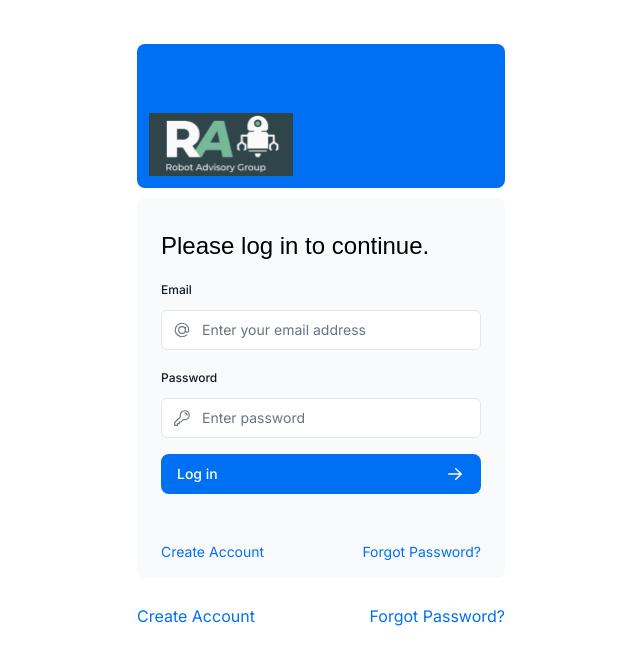
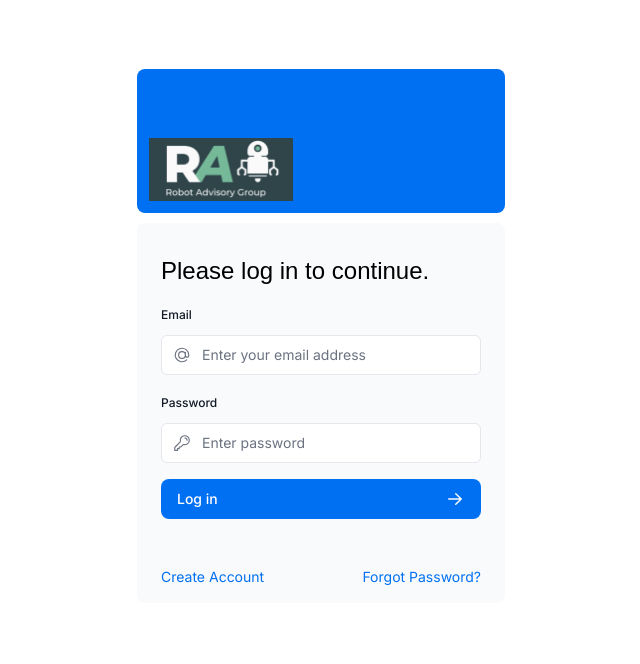
Before and after one commit to BeaJohnston/RRweb, a Next.js app: page /login in a window 1280 px wide. Shown: the top 664 px of the page, without its empty margins (319-959 px from the left). Built offline with nearby package versions, Linux system fonts and the light colour scheme; a web font is replaced by a local one.

Commit message:
login fix

```diff
--- a/app/login/page.tsx
+++ b/app/login/page.tsx
@@ -1,6 +1,5 @@
 import AcmeLogo from '@/app/ui/acme-logo';
 import LoginForm from '@/app/ui/login-form';
-import Link from 'next/link';
 
 export default function LoginPage() {
   return (
@@ -12,14 +11,6 @@ export default function LoginPage() {
           </div>
         </div>
         <LoginForm />
-        <div className="flex justify-between pt-4">
-          <Link href="/signup" className="text-blue-500 hover:underline">
-            Create Account
-          </Link>
-          <Link href="/forgot-password" className="text-blue-500 hover:underline">
-            Forgot Password?
-          </Link>
-        </div>
       </div>
     </main>
   );
--- a/app/ui/login-form.tsx
+++ b/app/ui/login-form.tsx
@@ -105,7 +105,7 @@ export default function LoginForm() {
           )}
         </div>
         <div className="mt-4 flex justify-between text-sm">
-          <Link href="/app/login/signup" className="text-blue-500 hover:underline">
+          <Link href="/signup" className="text-blue-500 hover:underline">
             Create Account
           </Link>
           <button
```
